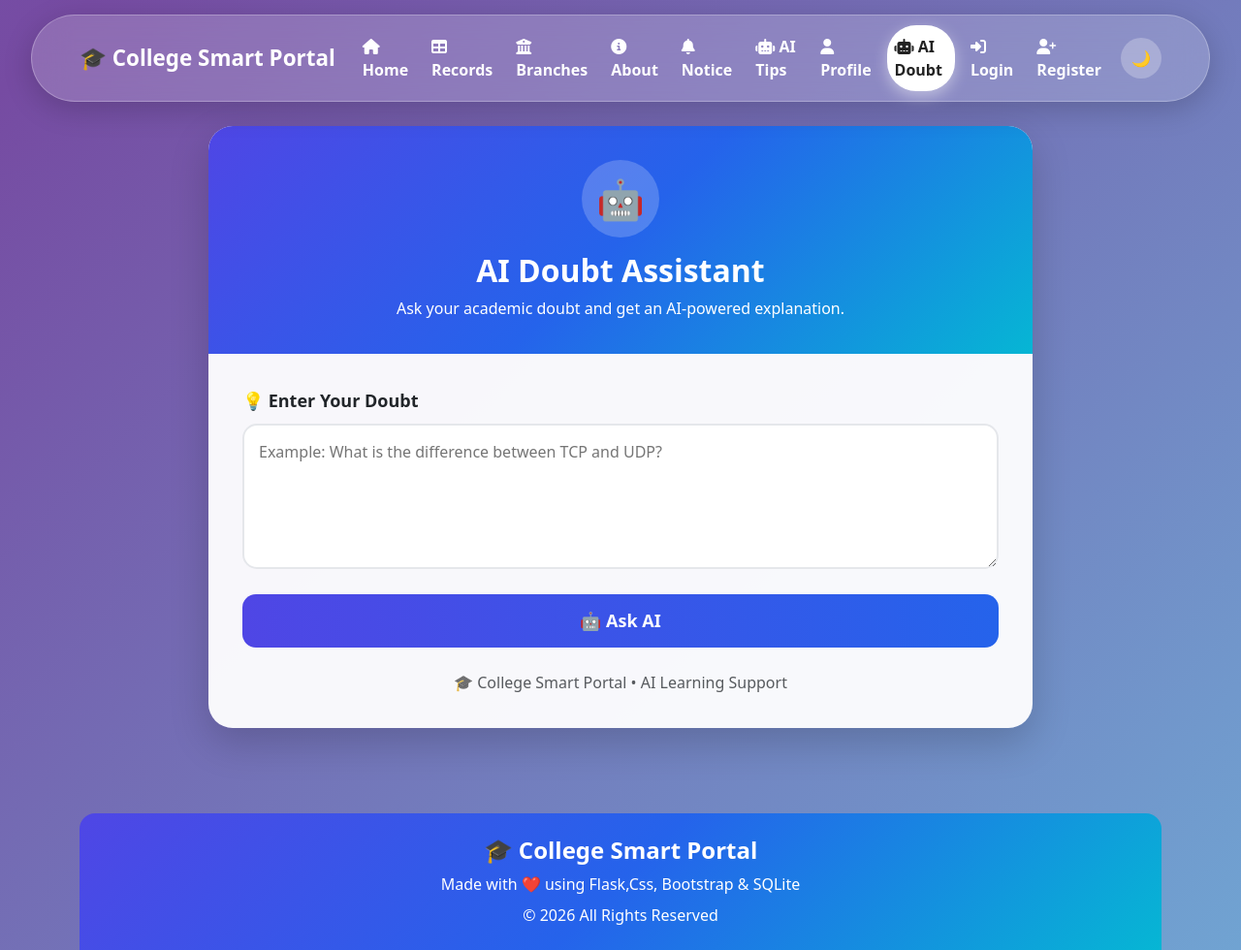
After one commit to Dipak752008/dipak, a Flask app: page /ai_doubt in a window 1280 px wide. The commit adds this page. Shown: the whole page at 97% size. Run offline with Flask 3, Linux system fonts and the light colour scheme.

Commit message:
ai doubt solver feature added

```diff
--- a/app.py
+++ b/app.py
@@ -15,12 +15,30 @@ app.secret_key = "collegeportal"
 client = Groq(
 api_key=os.getenv("GROQ_API_KEY")
 )
+def ask_ai(doubt):
 
-client =Groq(
-    api_key=os.getenv("GROQ_API_KEY")
-)
+    prompt = f"""
+You are an AI study assistant for a college student.
 
+Student's Doubt:
+{doubt}
 
+Explain the answer in simple and easy language.
+Give a clear explanation with examples if required.
+Keep the answer educational and concise.
+"""
+
+    response = client.chat.completions.create(
+        model="llama-3.1-8b-instant",
+        messages=[
+            {
+                "role": "user",
+                "content": prompt
+            }
+        ]
+    )
+
+    return response.choices[0].message.content
 # Database Connection
 def get_db():
     conn = sqlite3.connect("myproject.db")
@@ -488,6 +506,22 @@ def branches():
         entc=entc,
         ai=ai
     )
+@app.route("/ai_doubt", methods=["GET", "POST"])
+def ai_doubt():
+
+    answer = None
+
+    if request.method == "POST":
+
+        doubt = request.form.get("doubt")
+
+        if doubt:
+            answer = ask_ai(doubt)
+
+    return render_template(
+        "ai_doubt.html",
+        answer=answer
+    )
 
 # Log out page
 @app.route("/logout")
--- /dev/null
+++ b/templates/ai_doubt.html
@@ -0,0 +1,171 @@
+{% extends "base.html" %}
+
+{% block content %}
+
+<style>
+
+.doubt-page{
+    min-height:75vh;
+    padding:40px 0;
+}
+
+.doubt-card{
+    max-width:850px;
+    margin:auto;
+    background:rgba(255,255,255,0.95);
+    border:none;
+    border-radius:25px;
+    box-shadow:0 15px 40px rgba(0,0,0,.18);
+    overflow:hidden;
+}
+
+.doubt-header{
+    background:linear-gradient(135deg,#4f46e5,#2563eb,#06b6d4);
+    color:white;
+    padding:35px;
+    text-align:center;
+}
+
+.ai-icon{
+    width:80px;
+    height:80px;
+    background:rgba(255,255,255,.2);
+    border-radius:50%;
+    display:flex;
+    align-items:center;
+    justify-content:center;
+    font-size:40px;
+    margin:0 auto 15px;
+}
+
+.doubt-header h2{
+    font-weight:700;
+    margin-bottom:8px;
+}
+
+.doubt-header p{
+    margin:0;
+    font-size:16px;
+}
+
+.doubt-body{
+    padding:35px;
+}
+
+.doubt-label{
+    font-weight:600;
+    font-size:18px;
+    margin-bottom:10px;
+}
+
+.doubt-input{
+    width:100%;
+    min-height:150px;
+    resize:vertical;
+    border:2px solid #e5e7eb;
+    border-radius:15px;
+    padding:15px;
+    font-size:16px;
+    outline:none;
+    transition:.3s;
+}
+
+.doubt-input:focus{
+    border-color:#4f46e5;
+    box-shadow:0 0 0 4px rgba(79,70,229,.12);
+}
+
+.ask-btn{
+    width:100%;
+    margin-top:20px;
+    padding:14px;
+    border:none;
+    border-radius:14px;
+    background:linear-gradient(90deg,#4f46e5,#2563eb);
+    color:white;
+    font-size:18px;
+    font-weight:600;
+    transition:.3s;
+}
+
+.ask-btn:hover{
+    transform:translateY(-3px);
+    box-shadow:0 8px 20px rgba(37,99,235,.3);
+}
+
+</style>
+
+<div class="doubt-page">
+
+<div class="doubt-card">
+
+<div class="doubt-header">
+
+<div class="ai-icon">
+🤖
+</div>
+
+<h2>AI Doubt Assistant</h2>
+
+<p>Ask your academic doubt and get an AI-powered explanation.</p>
+
+</div>
+
+<div class="doubt-body">
+
+<form method="POST">
+
+<label class="doubt-label">
+💡 Enter Your Doubt
+</label>
+
+<textarea
+name="doubt"
+class="doubt-input"
+placeholder="Example: What is the difference between TCP and UDP?"
+required></textarea>
+
+<button type="submit" class="ask-btn">
+🤖 Ask AI
+</button>
+
+</form>
+{% if answer %}
+
+<div class="mt-4">
+
+<div class="alert alert-success border-0 rounded-4 shadow-sm">
+
+<h4 class="fw-bold mb-3">
+💡 AI Answer
+</h4>
+
+<div style="
+    white-space:pre-wrap;
+    font-size:16px;
+    line-height:1.7;
+">
+{{ answer }}
+</div>
+
+</div>
+
+</div>
+
+{% endif %}
+
+<div class="text-center mt-4">
+
+<p class="text-muted mb-0">
+🎓 College Smart Portal • AI Learning Support
+</p>
+
+</div>
+
+</div>
+
+</div>
+
+</div>
+
+{% endblock %}
--- a/templates/base.html
+++ b/templates/base.html
@@ -247,6 +247,18 @@ body{
                         <span>AI Tips</span>
                     </a>
                 </li>
+                <li class="nav-item">
+                        <a class="nav-link" href="/profile">
+                            <i class="fas fa-user"></i>
+                            <span>Profile</span>
+                        </a>
+                    </li>
+                    <li class="nav-item">
+                        <a class="nav-link" href="/ai_doubt">
+                            <i class="fas fa-robot"></i>
+                            <span>AI Doubt</span>
+                        </a>
+                    </li>
 
                 {% if session.get("username") %}
 
@@ -324,7 +336,7 @@ style="background:linear-gradient(135deg,#4f46e5,#2563eb,#06b6d4);">
 </h4>
 
 <p class="mb-2">
-Made with ❤️ using Flask, Bootstrap & SQLite
+Made with ❤️ using Flask,Css, Bootstrap & SQLite
 </p>
 
 <p class="mb-0">
```
Also changed, not shown: myproject.db, static/uploads/WIN_20260712_07_47_00_Pro.jpg (added).
